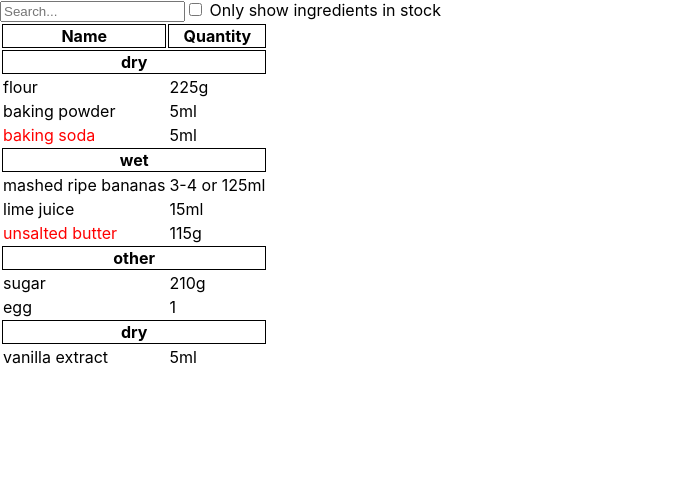
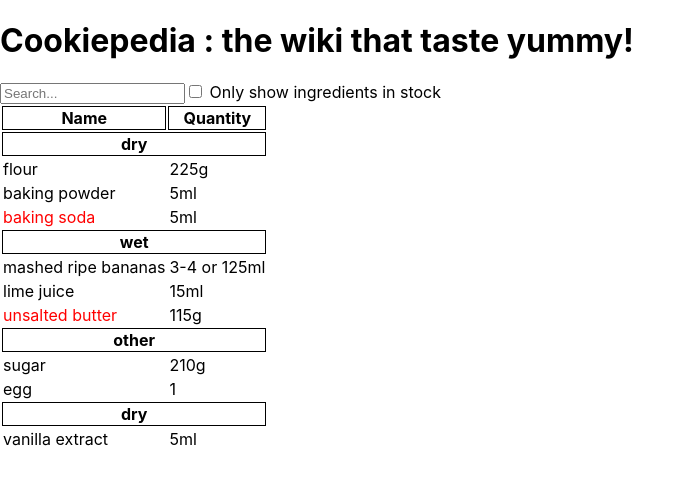
Before and after one commit to djepar/cookiepedia, a React (Create React App) app: page / in a window 1280 px wide. Shown: the top 484 px of the page, without its empty margins (0-694 px from the left). Built offline with nearby package versions, Linux system fonts and the light colour scheme.

Commit message:
Adding the header
The header will probably be split into smaller component later on

```diff
--- /dev/null
+++ b/src/Heading.js
@@ -0,0 +1,7 @@
+export default function Heading(){
+    return (
+        <div>
+            <h1>Cookiepedia : the wiki that taste yummy!</h1>
+        </div>
+    );
+}
--- a/src/index.js
+++ b/src/index.js
@@ -8,6 +8,7 @@ import Counter from './Counter'
 import MyApp from './Counter'
 import CounterInd from './CounterInd';
 import TitleRow from './App';
+import Heading from './Heading';
 
 const root = ReactDOM.createRoot(document.getElementById('root'));
 root.render(
@@ -18,6 +19,7 @@ root.render(
 
     <CounterInd />
     <MyApp />*/}
+    <Heading />
     <App />
   </React.StrictMode>
 );
```
